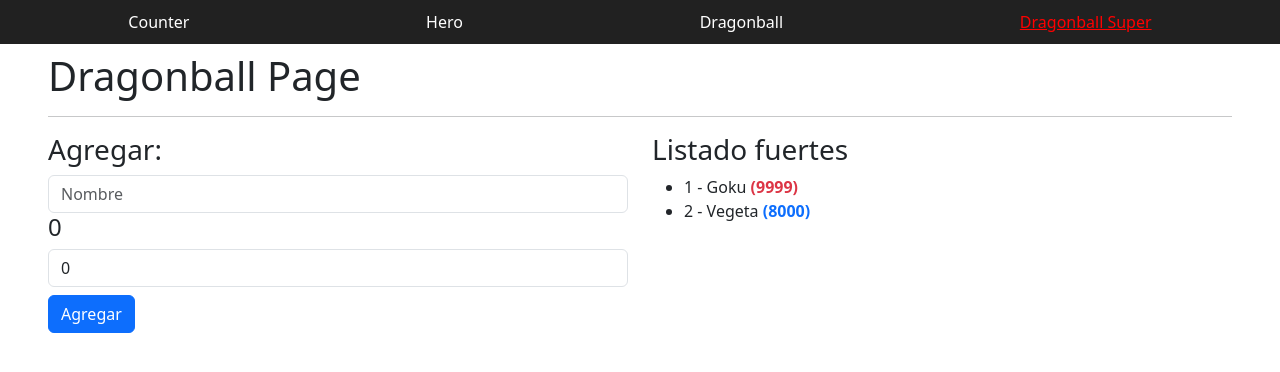
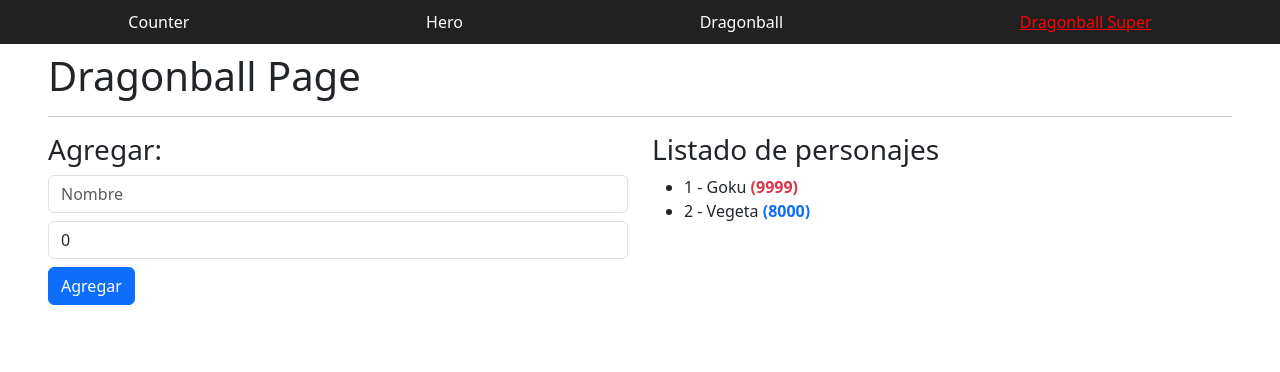
Before and after one commit to CristhianOdin91/udemy-angular20, an Angular app in the folder 02-bases/: page /dragonball-super in a window 1280 px wide. Shown: the top 372 px of the page. Built offline with nearby package versions, Linux system fonts and the light colour scheme.

Commit message:
Tarea - Signal Inputs y creación de componentes

```diff
--- /dev/null
+++ b/02-bases/src/app/components/dragonball/character-add/character-add.component.html
@@ -0,0 +1,22 @@
+<h3>Agregar:</h3>
+<input
+  type="text"
+  class="form-control"
+  placeholder="Nombre"
+  [value]="name()"
+  (change)="name.set(txtName.value)"
+  (input)="name.set(txtName.value)"
+  #txtName
+>
+<input
+  type="number"
+  class="form-control
+  mt-2"
+  placeholder="Poder"
+  [value]="power()"
+  #txtPower
+  (change)="power.set(+txtPower.value)"
+  (input)="power.set(+txtPower.value)"
+>
+
+<button class="mt-2 btn btn-primary" (click)="addCharacter()">Agregar</button>
--- /dev/null
+++ b/02-bases/src/app/components/dragonball/character-add/character-add.component.ts
@@ -0,0 +1,34 @@
+import { Component, signal } from '@angular/core';
+
+@Component({
+  selector: 'dragonball-character-add',
+  templateUrl: './character-add.component.html',
+})
+export class CharacterAddComponent {
+  name = signal('')
+  power = signal(0)
+
+  addCharacter() {
+    if (!this.name() || !this.power() || isNaN(this.power()) || this.power() <= 0) {
+      return
+    }
+
+    /*
+    this.characters.update(current => [
+      ...current,
+      {
+        id: current.length + 1,
+        name: this.name(),
+        power: this.power()
+      }
+    ])
+      */
+    console.log({ name: this.name(), power: this.power() })
+    this.resetFields()
+  }
+
+  resetFields() {
+    this.name.set('')
+    this.power.set(0)
+  }
+}
--- a/02-bases/src/app/components/dragonball/character-list/character-list.component.html
+++ b/02-bases/src/app/components/dragonball/character-list/character-list.component.html
@@ -1,4 +1,4 @@
-<h3>Listado fuertes</h3>
+<h3>{{ listName() }}</h3>
 <ul>
   <!-- Si se usara *ngFor sería imposible mezclar con un *ngIf -->
   @for (character of characters(); track character.id; let idx = $index) {
--- a/02-bases/src/app/components/dragonball/character-list/character-list.component.ts
+++ b/02-bases/src/app/components/dragonball/character-list/character-list.component.ts
@@ -10,4 +10,6 @@ export class CharacterListComponent {
   // Con input se define que el valor de la propiedad
   // viene del mundo exterior
   characters = input.required<Character[]>();
+
+  listName = input.required<String>();
 }
--- a/02-bases/src/app/pages/dragonball-super/dragonball-super-page.component.html
+++ b/02-bases/src/app/pages/dragonball-super/dragonball-super-page.component.html
@@ -3,38 +3,13 @@
 
 <section class="row">
   <div class="col-12 col-sm-6">
-    <h3>Agregar:  {{ name() }}</h3>
-
-    <!--
-      Se le está asignando la referencia local #txtName al input
-      para poder sacar su valor y asignarlo a la señal
-    -->
-    <input
-      type="text"
-      class="form-control"
-      placeholder="Nombre"
-      [value]="name()"
-      (change)="name.set(txtName.value)"
-      (input)="name.set(txtName.value)"
-      #txtName
-    >
-
-    <h4>{{ power() }}</h4>
-    <input
-      type="number"
-      class="form-control
-      mt-2"
-      placeholder="Poder"
-      [value]="power()"
-      #txtPower
-      (change)="power.set(+txtPower.value)"
-      (input)="power.set(+txtPower.value)"
-    >
-
-    <button class="mt-2 btn btn-primary" (click)="addCharacter()">Agregar</button>
+    <dragonball-character-add />
   </div>
 
   <div class="col-12 col-sm-6">
-    <dragonball-character-list [characters]="characters()" />
+    <dragonball-character-list
+      listName="Listado de personajes"
+      [characters]="characters()"
+    />
   </div>
 </section>
```
Also changed, not shown: 02-bases/src/app/pages/dragonball-super/dragonball-super-page.component.ts (+6 -1 lines).
